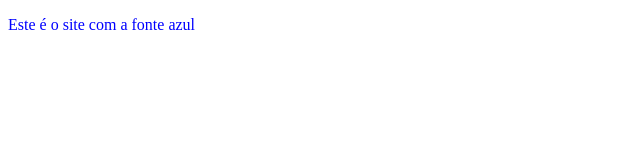
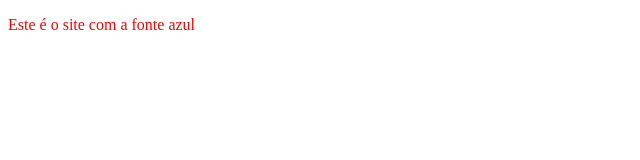
Before and after one commit to alessonviana/deploy_example, a plain HTML site: page index.html in a window 1280 px wide. Shown: the whole page, without its empty margins (0-640 px from the left). Drawn offline with Linux system fonts and the light colour scheme.

Commit message:
changed the HTML color

```diff
--- a/index.html
+++ b/index.html
@@ -5,6 +5,6 @@
     <title>Página Simples</title>
 </head>
 <body>
-    <p style="color: blue;">Este é o site com a fonte azul</p>
+    <p style="color: red;">Este é o site com a fonte azul</p>
 </body>
 </html>
```
